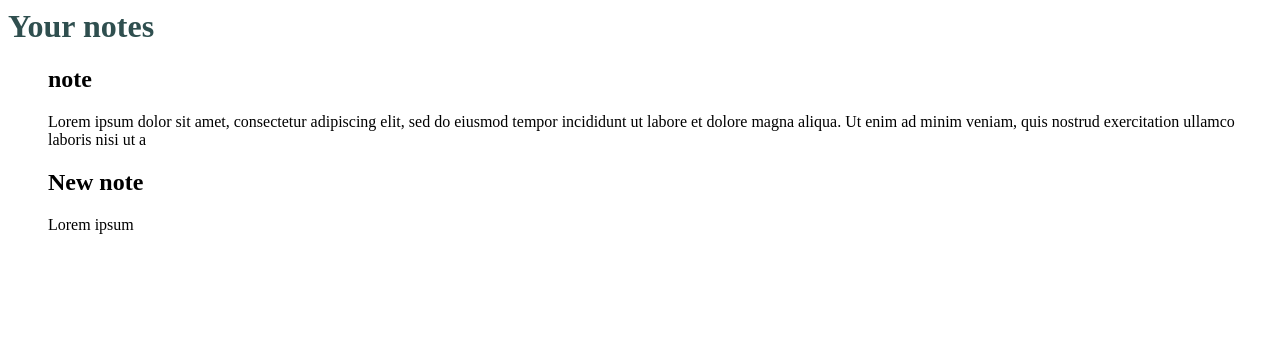
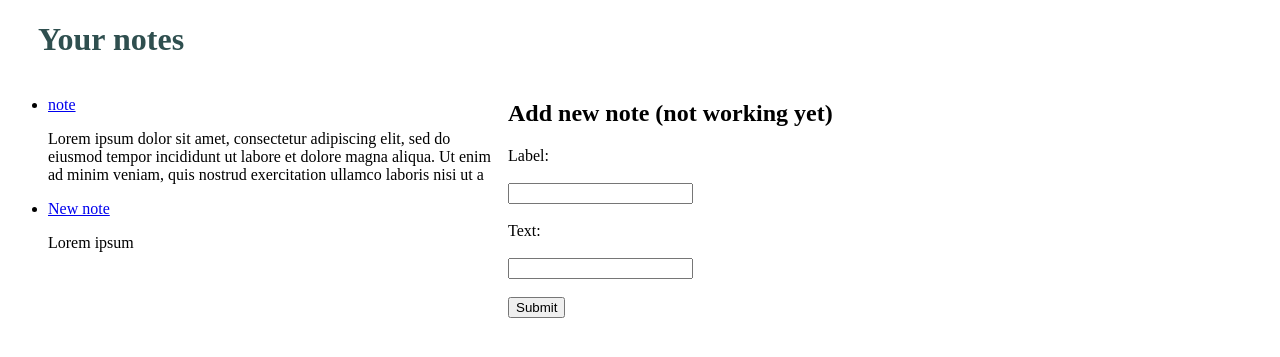
Before and after one commit to Satuhoo/Notebook, a Django app: page /notebook/ in a window 1280 px wide. Shown: the top 357 px of the page. Run offline with Django 3.2, Linux system fonts and the light colour scheme; data comes from the database, SQL or seed files in the repository.

Commit message:
Added css file and links

```diff
--- /dev/null
+++ b/notebook/static/style.css
@@ -0,0 +1,11 @@
+#h1 {
+    color: darkslategrey;
+    padding-left: 30px;
+}
+#label {
+    color: "green"
+}
+.grid-container {
+    display: grid;
+    grid-template-columns: 500px auto;
+}
--- a/notebook/templates/index.html
+++ b/notebook/templates/index.html
@@ -1,17 +1,34 @@
+<!DOCTYPE html>
+{% load static %}
+<link rel="stylesheet" type="text/css" href="{% static 'style.css' %}">
+<html>
     <head>
-<h1 style="color: darkslategrey;">Your notes</h1>
+        <h1 id="h1">Your notes</h1>
     </head>
     <body>
+        <div class="grid-container">
+            <div class="grid-item">
                 {% if latest_notes %}
                 <ul>
                     {% for note in latest_notes %}
-        <div>
-            <h2>{{ note.note_label }}</h2>
+                    <li><a href="/notebook/{{ note.id }}/">{{ note.note_label }}</a></li>
                     <p>{{ note.note_text }}</p>
-        </div>
                     {% endfor %}
                 </ul>
                 {% else %}
                 <p>No saved notes.</p>
                 {% endif %}
+            </div>
+            <div class="grid-item">
+                <h2>Add new note (not working yet)</h2>
+                <form>
+                    <label for="label">Label:</label><br><br>
+                    <input type="text" id="label" name="label"><br><br>
+                    <label for="text">Text:</label><br><br>
+                    <input type="text" id="text" name="text"><br><br>
+                    <input type="submit" value="Submit">
+                </form>
+            </div>
+        </div>
     </body>
+</html>
--- /dev/null
+++ b/notebook/templates/open_note.html
@@ -0,0 +1,2 @@
+<h1>{{ note.note_label }}</h1>
+<p>{{ note.note_text }}</p>
--- a/notebook/urls.py
+++ b/notebook/urls.py
@@ -1,7 +1,7 @@
 from django.urls import path
-
 from . import views
 
 urlpatterns = [
     path('', views.index, name='index'),
+    path('<int:note_id>/', views.open_note, name='open_note'),
 ]
--- a/notebook/views.py
+++ b/notebook/views.py
@@ -1,6 +1,7 @@
 from django.http import HttpResponse
 from django.template import loader
 from django.shortcuts import render
+from django.http import Http404
 from .models import Note
 
 def index(request):
@@ -10,3 +11,10 @@ def index(request):
         'latest_notes': latest_notes,
     }
     return HttpResponse(template.render(context, request))
+
+def open_note(request, note_id):
+    try:
+        note = Note.objects.get(pk=note_id)
+    except Note.DoesNotExist:
+        raise Http404("Note does not exist")
+    return render(request, 'open_note.html', {'note': note})
```
Lines whose indentation alone changed are shown as unchanged.
